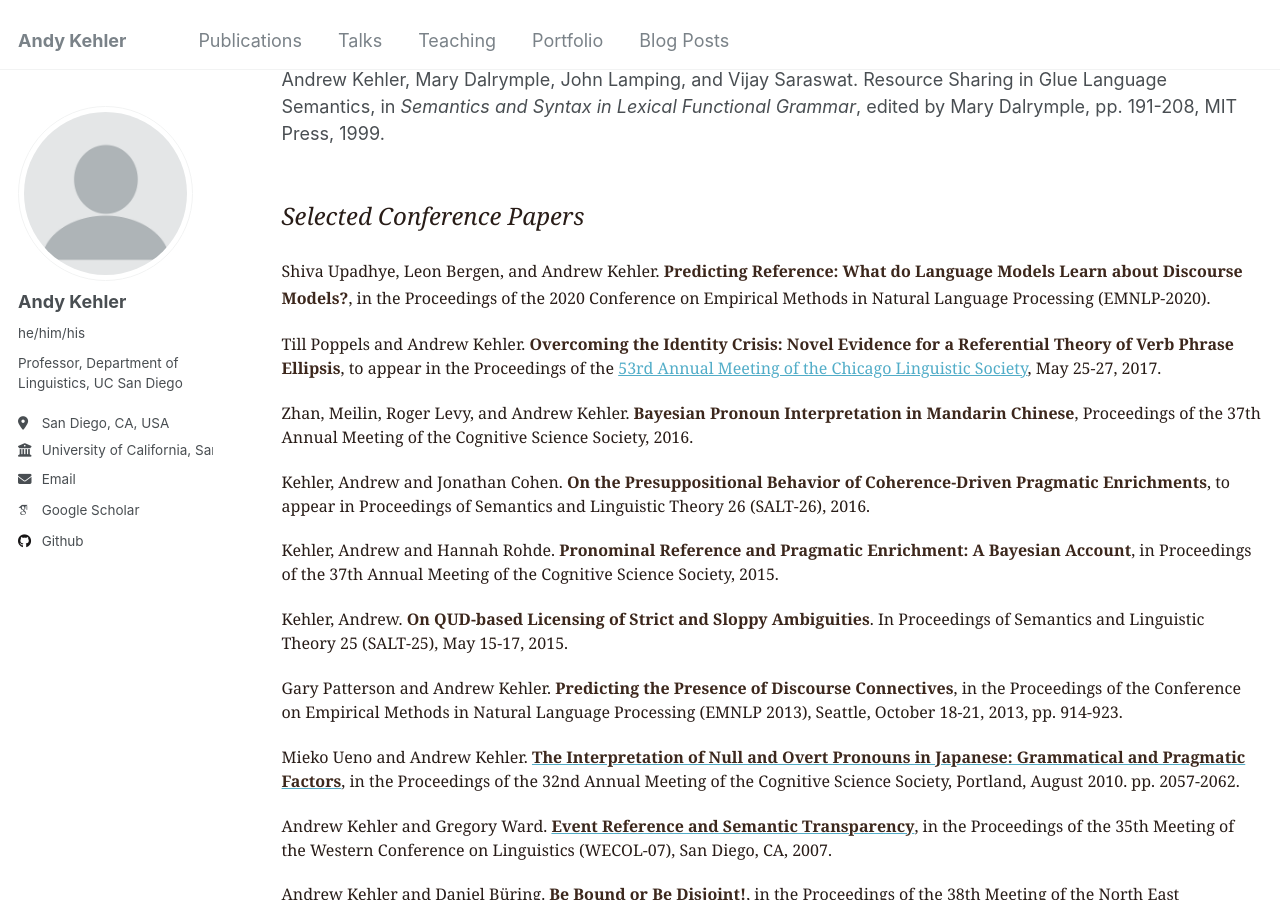
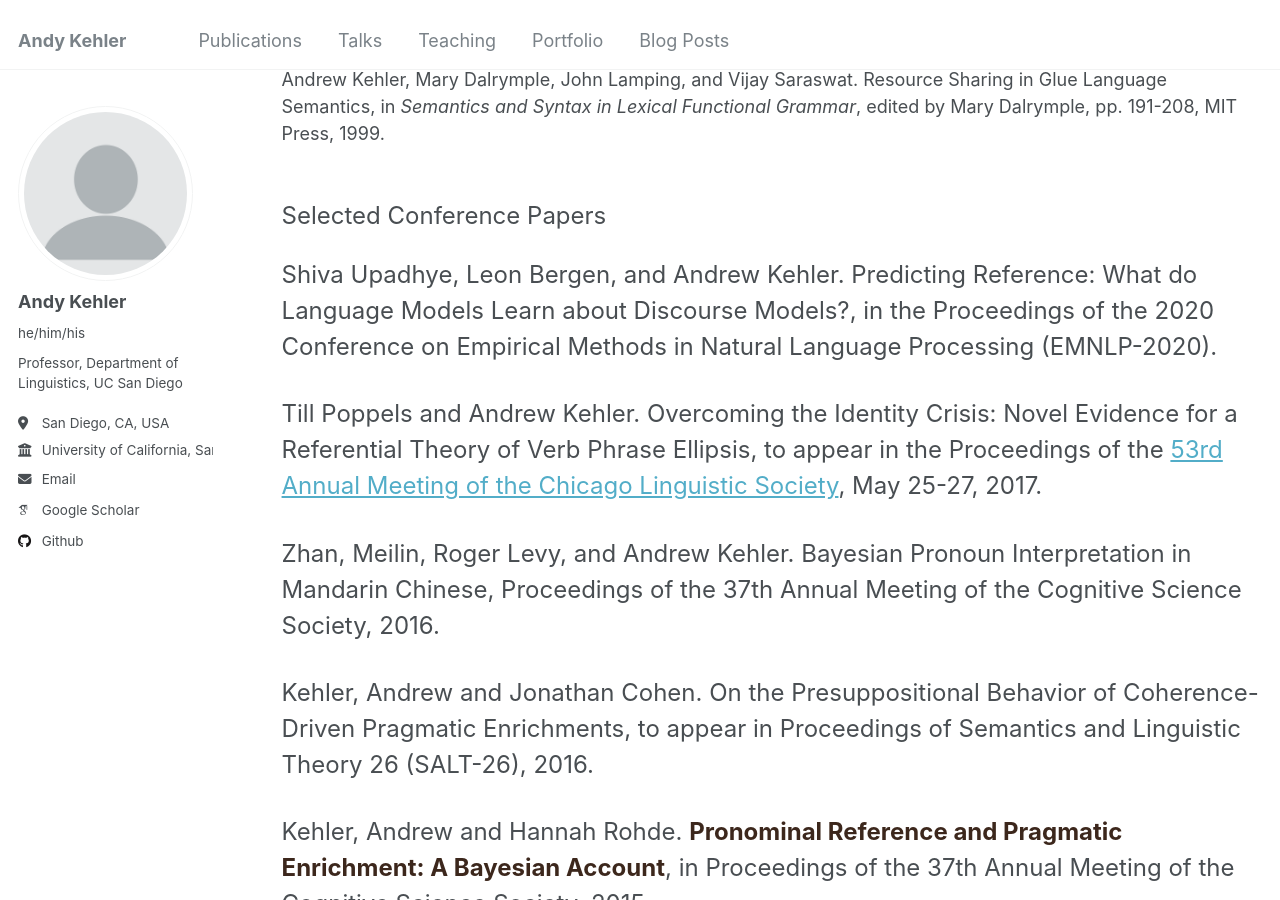
Before and after one commit to akehler/akehler.github.io, a Jekyll site: the page built from _pages/publications.html, in a window 1280 px wide and 900 px high, scrolled down 3740 px. Built offline with Jekyll 4.4.1, drawn with Linux system fonts in a browser that asks for light colours; some web fonts are replaced.

Commit message:
Update publications.html

```diff
--- a/_pages/publications.html
+++ b/_pages/publications.html
@@ -16,8 +16,8 @@ author_profile: true
 
 Andrew
 Kehler. <a
-href=http://csli-publications.stanford.edu/site/1575862166.html><strong><font color="#3C271C">Coherence,
-Reference, and the Theory of Grammar</strong></font></a>, CSLI
+href=http://csli-publications.stanford.edu/site/1575862166.html>Coherence,
+Reference, and the Theory of Grammar</a>, CSLI
 Publications, 2002.  (<a
 href=http://www.amazon.com/exec/obidos/ASIN/1575862166/qid=1012429713/sr=12-1/102-6901625-5880126>Available at Amazon.Com</a>)
 
@@ -291,22 +291,20 @@ Functional Grammar</I>, edited by Mary Dalrymple, pp. 191-208, MIT Press,
 1999.
 <P>
 
-          <p><br><font face="Georgia, Times New Roman, Times, serif" size="3" color="#281C17">
-         <font size="5"><i>Selected Conference Papers</i></font></p>
+          <p><br>
+         <font size="5">Selected Conference Papers</p>
 
-Shiva Upadhye, Leon Bergen, and Andrew Kehler. <strong><font
-   color="#3C271C">Predicting Reference:
-What do Language Models Learn about Discourse Models?</font></strong>,
+Shiva Upadhye, Leon Bergen, and Andrew Kehler. Predicting Reference:
+What do Language Models Learn about Discourse Models?,
 in the Proceedings of the 2020 Conference on Empirical Methods in
 Natural Language Processing (EMNLP-2020).
 
 <p><p>
 
 
-Till Poppels and Andrew Kehler.  <strong><font
-   color="#3C271C">Overcoming the Identity Crisis:
+Till Poppels and Andrew Kehler. Overcoming the Identity Crisis:
 			  Novel Evidence for a Referential Theory of
-			  Verb Phrase Ellipsis</font></strong>, to appear in the
+			  Verb Phrase Ellipsis, to appear in the
 			  Proceedings of the
 			  <a
 			  href="http://chicagolinguisticsociety.org/">53rd Annual Meeting of the Chicago
@@ -314,17 +312,15 @@ Till Poppels and Andrew Kehler.  <strong><font
 
 <p><p>
 
-Zhan, Meilin, Roger Levy, and Andrew Kehler. <strong><font
-   color="#3C271C">Bayesian
-Pronoun Interpretation in Mandarin Chinese</font></strong>, Proceedings of the 37th Annual Meeting of the Cognitive Science
+Zhan, Meilin, Roger Levy, and Andrew Kehler. Bayesian
+Pronoun Interpretation in Mandarin Chinese, Proceedings of the 37th Annual Meeting of the Cognitive Science
   Society, 2016.
 
 <p>
 
 
-Kehler, Andrew and Jonathan Cohen.  <strong><font
-   color="#3C271C">On the Presuppositional
-Behavior of Coherence-Driven Pragmatic Enrichments</font></strong>, to appear in
+Kehler, Andrew and Jonathan Cohen. On the Presuppositional
+Behavior of Coherence-Driven Pragmatic Enrichments, to appear in
 Proceedings of Semantics and Linguistic
   Theory 26 (SALT-26), 2016.
 
```
